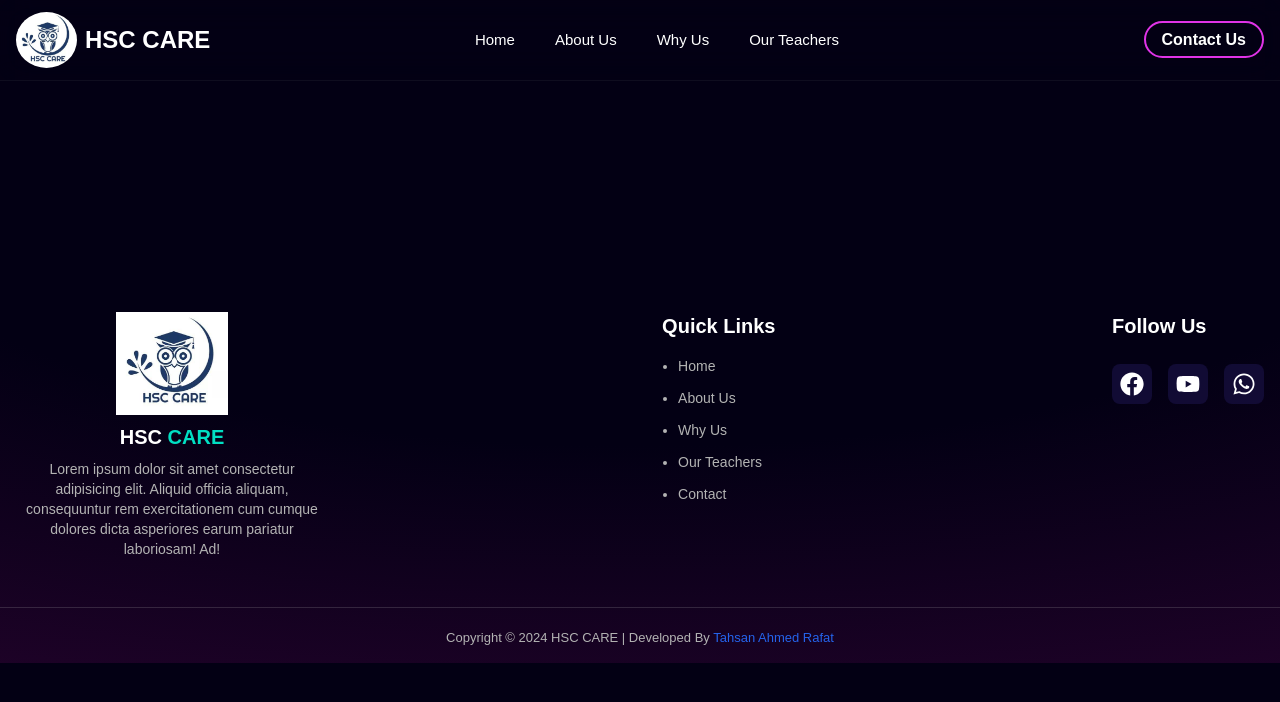
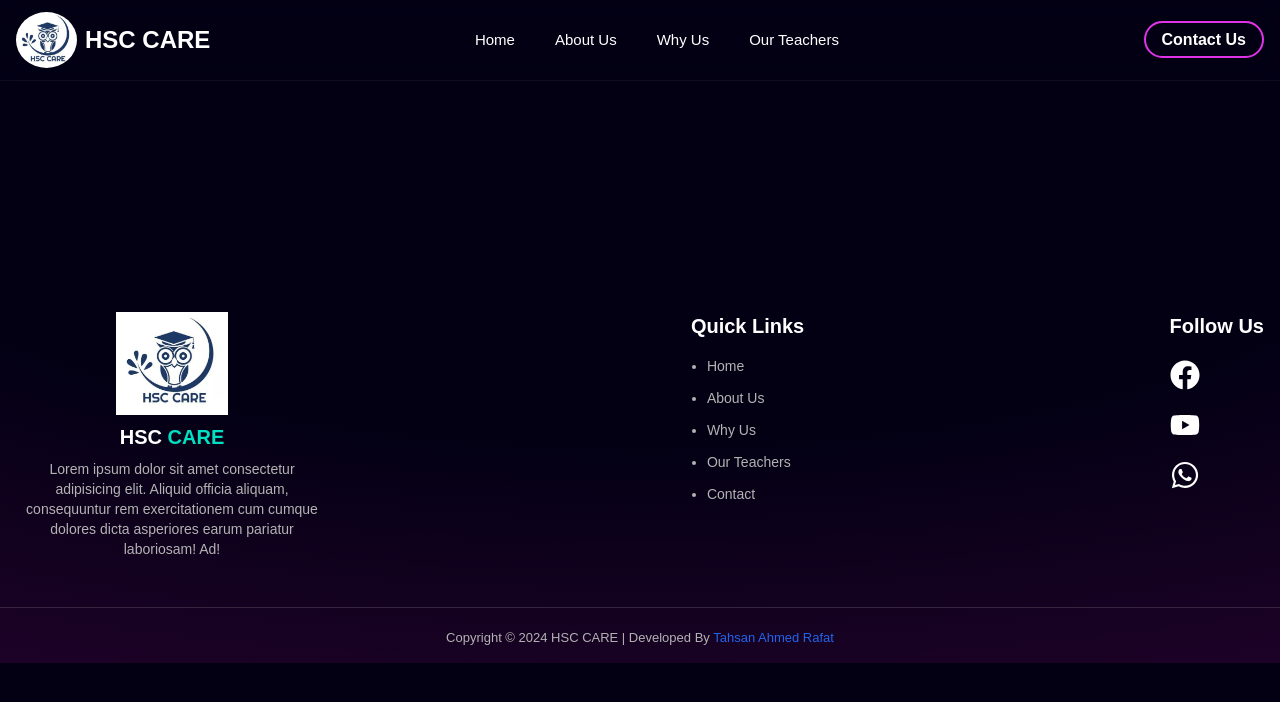
Before and after one commit to Rafat210907/hsc-care, a React (Vite) app: page / in a window 1280 px wide. Shown: the top 702 px of the page. Built offline with nearby package versions, Linux system fonts and the light colour scheme.

Commit message:
footer design

```diff
--- a/src/components/shared/Footer.jsx
+++ b/src/components/shared/Footer.jsx
@@ -36,29 +36,27 @@ const Footer = () => {
             </li>
           </ul>
         </div>
+
         <div>
           <h4 className="text-xl text-white font-semibold">Follow Us</h4>
-          <div className="flex gap-4 mt-6">
-            <Link
-              className="size-10 rounded-lg  bg-[#191145a9] hover:bg-white hover:text-black duration-300 p-2"
+          <div className="grid-flow-row gap-5 mt-5 ">
+            <Link  className="size-10 rounded-lg  bg-[#191145a9] hover:bg-white hover:text-purple-600 duration-300"
               to="https://www.facebook.com/profile.php?id=100063636052627"
               target="_blank"
             >
-              <FaFacebook className="text-2xl " />
+              <FaFacebook className="text-3xl " />
             </Link>
-            <Link
-              className="size-10 rounded-lg  bg-[#191145a9] hover:bg-white hover:text-black duration-300 p-2"
-              to="https://t.me/crypto_wave_ann"
+            <Link className="size-10 rounded-lg  bg-[#191145a9] hover:bg-white hover:text-purple-600 duration-300"
+              to="https://youtube.com/@hsccare2962"
               target="_blank"
             >
-              <FaYoutube className="text-2xl " />
+              <FaYoutube className="text-3xl mt-5" />
             </Link>
-            <Link
-              className="size-10 rounded-lg  bg-[#191145a9] hover:bg-white hover:text-black duration-300 p-2"
+            <Link className="size-10 rounded-lg  bg-[#191145a9] hover:bg-white hover:text-purple-600 duration-300"
               to="https://api.whatsapp.com/send?phone=%2B8801601912336"
               target="_blank"
             >
-              <FaWhatsapp className="text-2xl " />
+              <FaWhatsapp className="text-3xl mt-5" />
             </Link>
           </div>
         </div>
```
